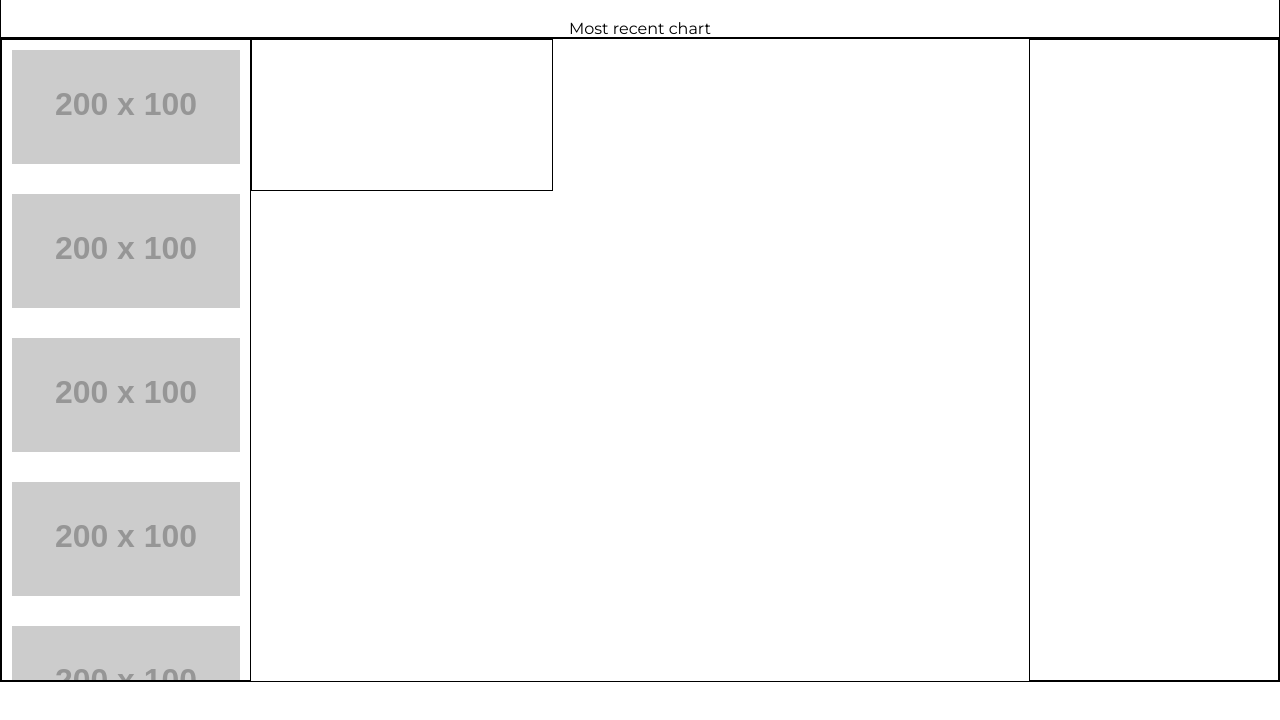
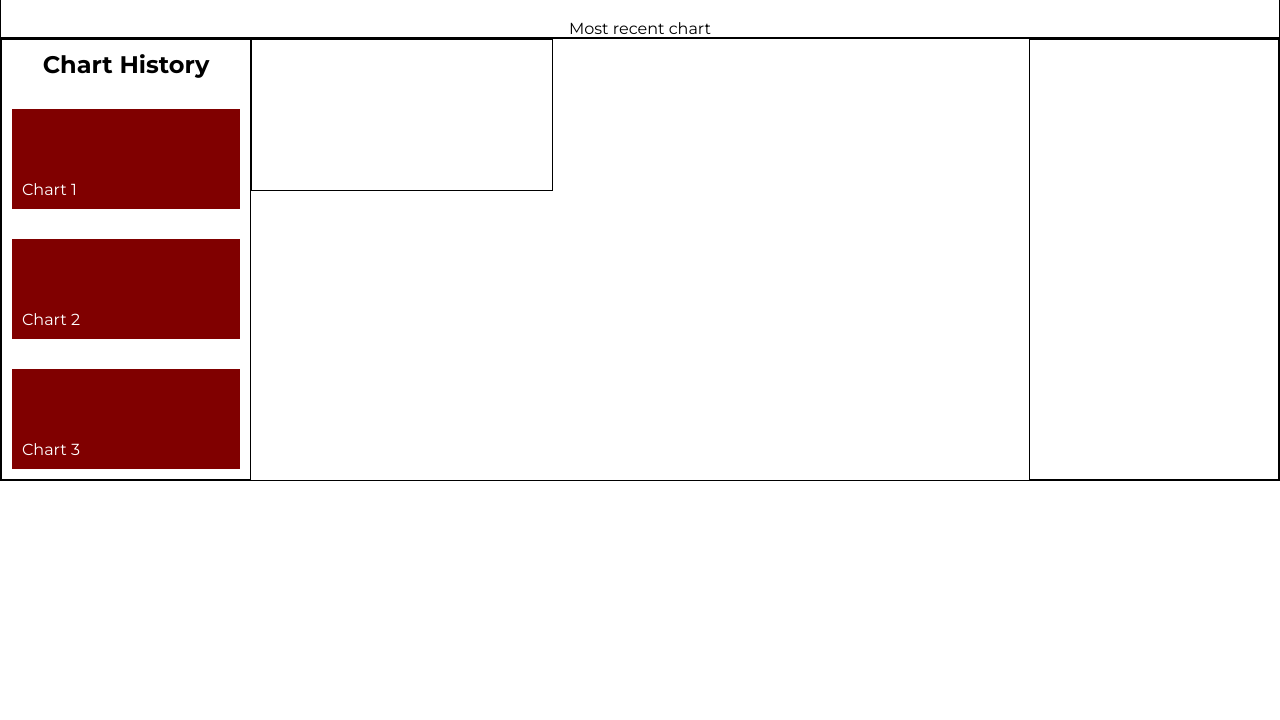
Before and after one commit to RogueStar112/te-duck-voting-app, a plain HTML site: page chart.html in a window 1280 px wide. Shown: the part 64-784 px from the top of the page. Drawn offline with nearby package versions, Linux system fonts and the light colour scheme; placeholder pictures from the web are drawn by us.

```diff
--- a/chart.html
+++ b/chart.html
@@ -26,14 +26,24 @@
     <div id="main-container">
 
       <div id="chart-history-container">
+        <h2>Chart History</h2>
+        <div class="chart-history-cell">
 
-        <img src="https://placehold.co/200x100" alt="">
-        <img src="https://placehold.co/200x100" alt="">
-        <img src="https://placehold.co/200x100" alt="">
-        <img src="https://placehold.co/200x100" alt="">
-        <img src="https://placehold.co/200x100" alt="">
-        <img src="https://placehold.co/200x100" alt="">
-        <img src="https://placehold.co/200x100" alt="">
+          <div class="chart-descriptor">
+            Chart 1
+          </div>
+        </div>
+        <div class="chart-history-cell">
+
+          <div class="chart-descriptor">Chart 2</div>
+        </div>
+        <div class="chart-history-cell">
+
+          <div class="chart-descriptor">
+
+            Chart 3
+          </div>
+        </div>
       </div>
 
       <canvas id="chart" class="chart"></canvas>
--- a/chartStyle.css
+++ b/chartStyle.css
@@ -41,7 +41,7 @@ main > * {
   display: flex;
   flex-direction: column;
   gap: 10px;
-  justify-content: space-between;
+  justify-content: center;
   overflow-y: scroll;
   max-height: 640px;
 }
@@ -50,6 +50,24 @@ main > * {
   margin: 10px;
 }
 
+#chart-history-container h2 {
+  text-align: center;
+}
+
+.chart-history-cell {
+  height: 100px;
+  flex-shrink: 0;
+  background-color: maroon;
+  position: relative;
+}
+
+.chart-descriptor {
+  position: absolute;
+  bottom: 0;
+  color: white;
+  padding: 10px;
+}
+
 #chart-description {
   margin: 10px;
 }
--- a/getChartsFromApp.js
+++ b/getChartsFromApp.js
@@ -6,6 +6,13 @@ let graphData_shown = [];
 
 
 let imageListSorted = [...parseProductData];
+
+let pastCharts = [];
+
+if (localStorage.getItem("pastCharts")) {
+  console.log("Past charts found!")
+  pastCharts = JSON.parse(localStorage.getItem("pastCharts"));
+}
 
 // credit to: https://byby.dev/js-sort-by-object-property
 function compareByVotes(a, b) {
```
Also changed, not shown: app.js (+20 -1 lines).
